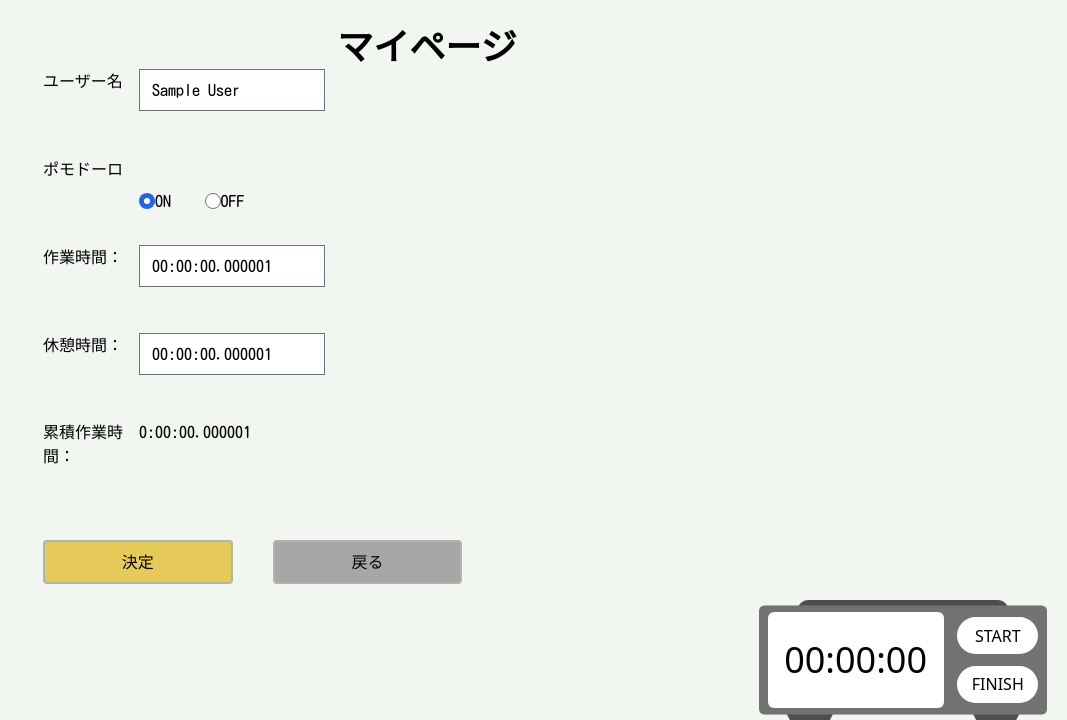
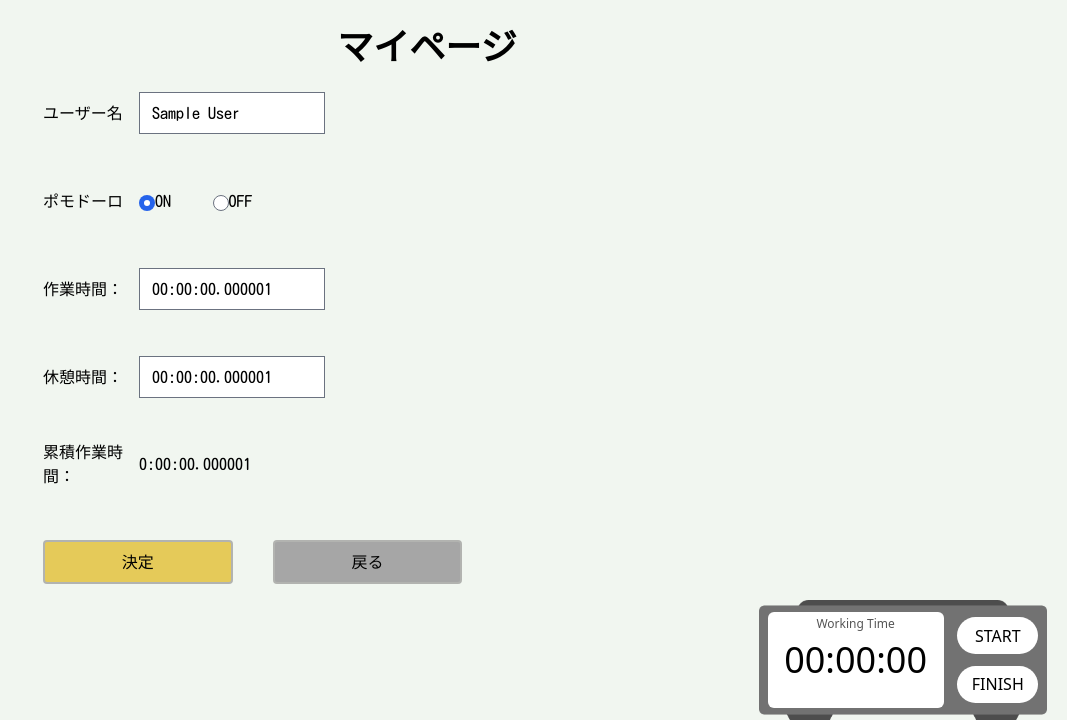
Before and after one commit to devharu-49/studyhub, a Django app: page /mypage/00000000-0000-0000-0000-000000000001/ in a window 1280 px wide. Shown: the part 80-800 px from the top of the page, without its empty margins (213-1280 px from the left). Run offline with Django 5.2, Linux system fonts and the light colour scheme; a user stored in the database is signed in; tables that the repository leaves empty hold one stand-in row (values such as "Sample post"); some libraries are stand-ins or nearby versions; some web fonts are replaced.

Commit message:
マイページの書式少し修正とポモドーロのフェーズ表示追加

```diff
--- a/static/css/style.css
+++ b/static/css/style.css
@@ -1038,6 +1038,14 @@ select {
   margin-top: 2rem;
 }
 
+.mb-\[4rem\] {
+  margin-bottom: 4rem;
+}
+
+.mb-\[4\.5rem\] {
+  margin-bottom: 4.5rem;
+}
+
 .box-border {
   box-sizing: border-box;
 }
@@ -1251,6 +1259,16 @@ select {
 .rotate-45 {
   --tw-rotate: 45deg;
   transform: translate(var(--tw-translate-x), var(--tw-translate-y)) rotate(var(--tw-rotate)) skewX(var(--tw-skew-x)) skewY(var(--tw-skew-y)) scaleX(var(--tw-scale-x)) scaleY(var(--tw-scale-y));
+}
+
+@keyframes pulse {
+  50% {
+    opacity: .5;
+  }
+}
+
+.animate-pulse {
+  animation: pulse 2s cubic-bezier(0.4, 0, 0.6, 1) infinite;
 }
 
 .cursor-pointer {
--- a/templates/base.html
+++ b/templates/base.html
@@ -121,10 +121,16 @@
         >
           <p
             id="time-edit-error"
-            class="fixed mb-20 hidden text-xs text-card-button-red"
+            class="fixed mb-[4.5rem] hidden text-xs text-card-button-red"
           >
             半角数字で入力してください
           </p>
+
+          {% if is_working and is_pomodoro %}
+          <p class="fixed mb-[4.5rem] animate-pulse text-xs">Working Time</p>
+          {% elif not is_working and is_pomodoro %}
+          <p class="fixed mb-[4.5rem] animate-pulse text-xs">Break Time</p>
+          {% endif %}
           <!-- prettier-ignore -->
           <p
             id="time"
--- a/templates/mypage.html
+++ b/templates/mypage.html
@@ -7,14 +7,14 @@
     name="updateMyPageForm"
     action="{% url 'mypage' user.user_id %}"
     method="post"
-    class="grid h-[93%] grid-cols-[1fr_8fr] grid-rows-6"
+    class="grid h-[93%] grid-cols-[1fr_8fr] grid-rows-6 items-center"
   >
     {% csrf_token %}
     <label for="username" class="min-w-24">ユーザー名</label>
     <div class="w-full">{{ form.name }}</div>
 
     <label for="pomodoro" class="inline-block min-w-24">ポモドーロ</label>
-    <div class="flex items-center">
+    <div class="">
       <!-- prettier-ignore -->
       <input
         type="radio"
```
